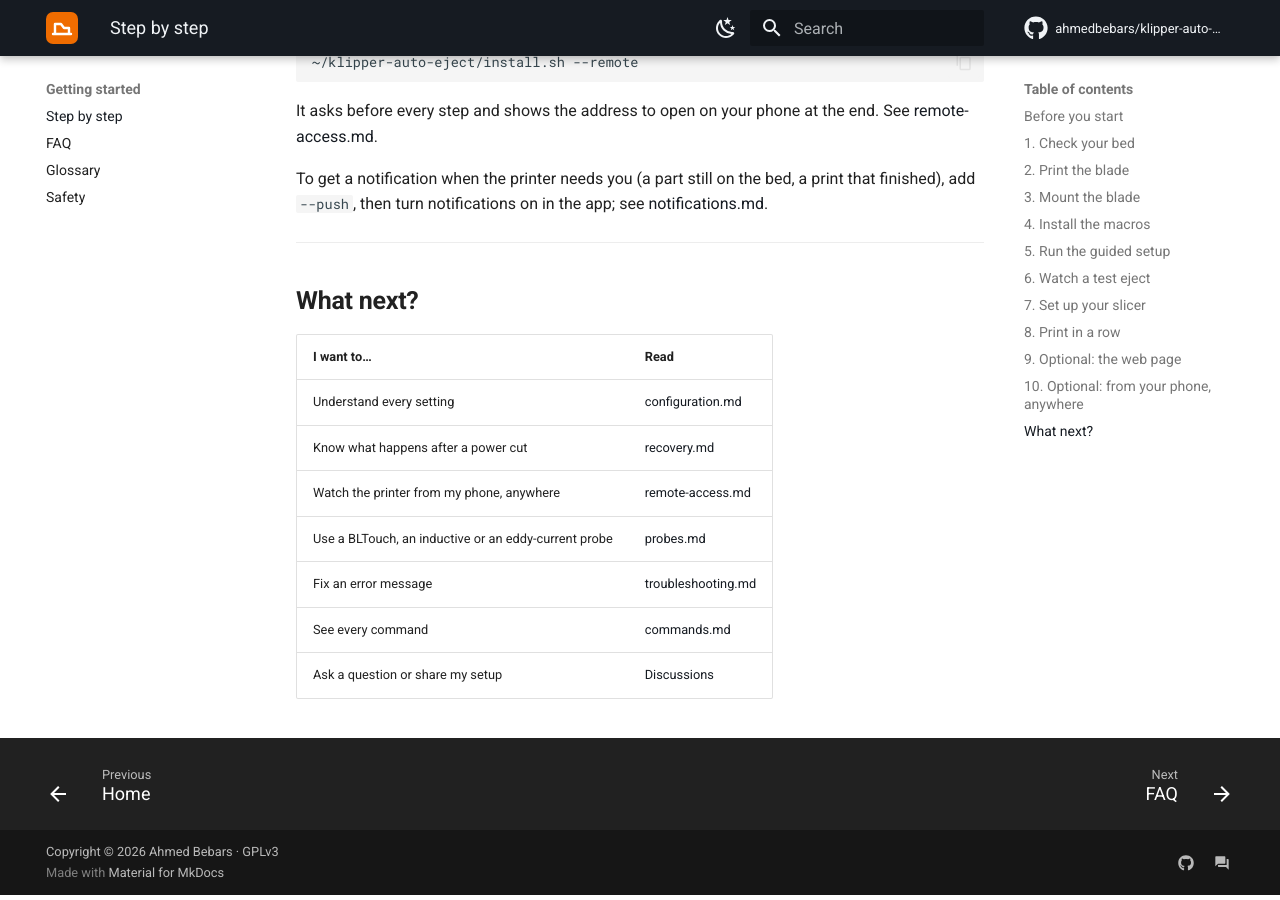
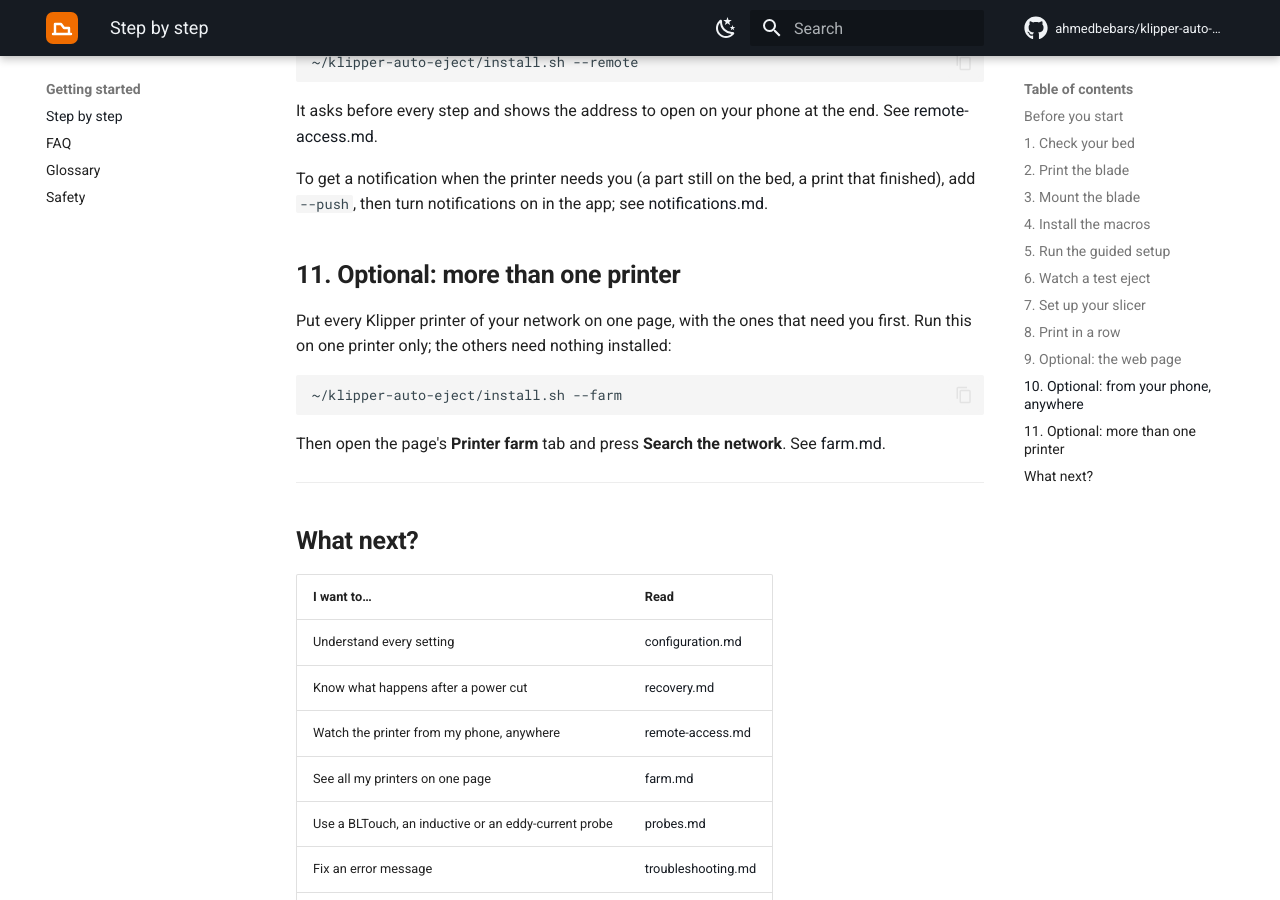
Before and after one commit to ahmedbebars/klipper-auto-eject, an MkDocs documentation site: the page built from docs/getting-started.md, in a window 1280 px wide and 900 px high, scrolled down 9168 px. Built offline with MkDocs 1.6.1 and Material for MkDocs 9.7.7, drawn with Linux system fonts in a browser that asks for light colours; comment, search, counter and statistics services are not loaded.

Commit message:
Getting started: step 11, more than one printer (the farm)

````diff
--- a/docs/getting-started.md
+++ b/docs/getting-started.md
@@ -319,6 +319,18 @@ To get a notification when the printer needs you (a part still on the bed, a pri
 finished), add `--push`, then turn notifications on in the app; see
 [notifications.md](notifications.md).
 
+## 11. Optional: more than one printer
+
+Put every Klipper printer of your network on one page, with the ones that need you first. Run
+this on one printer only; the others need nothing installed:
+
+```bash
+~/klipper-auto-eject/install.sh --farm
+```
+
+Then open the page's **Printer farm** tab and press **Search the network**. See
+[farm.md](farm.md).
+
 ---
 
 ## What next?
@@ -328,6 +340,7 @@ finished), add `--push`, then turn notifications on in the app; see
 | Understand every setting | [configuration.md](configuration.md) |
 | Know what happens after a power cut | [recovery.md](recovery.md) |
 | Watch the printer from my phone, anywhere | [remote-access.md](remote-access.md) |
+| See all my printers on one page | [farm.md](farm.md) |
 | Use a BLTouch, an inductive or an eddy-current probe | [probes.md](probes.md) |
 | Fix an error message | [troubleshooting.md](troubleshooting.md) |
 | See every command | [commands.md](commands.md) |
````
